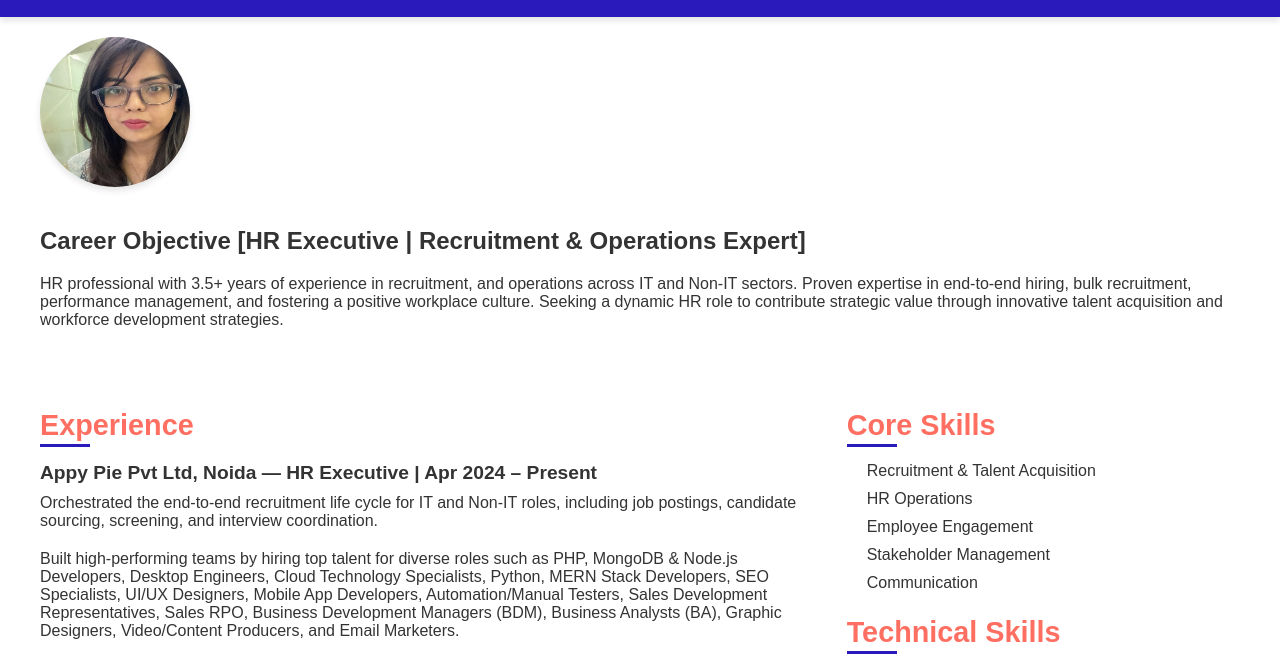
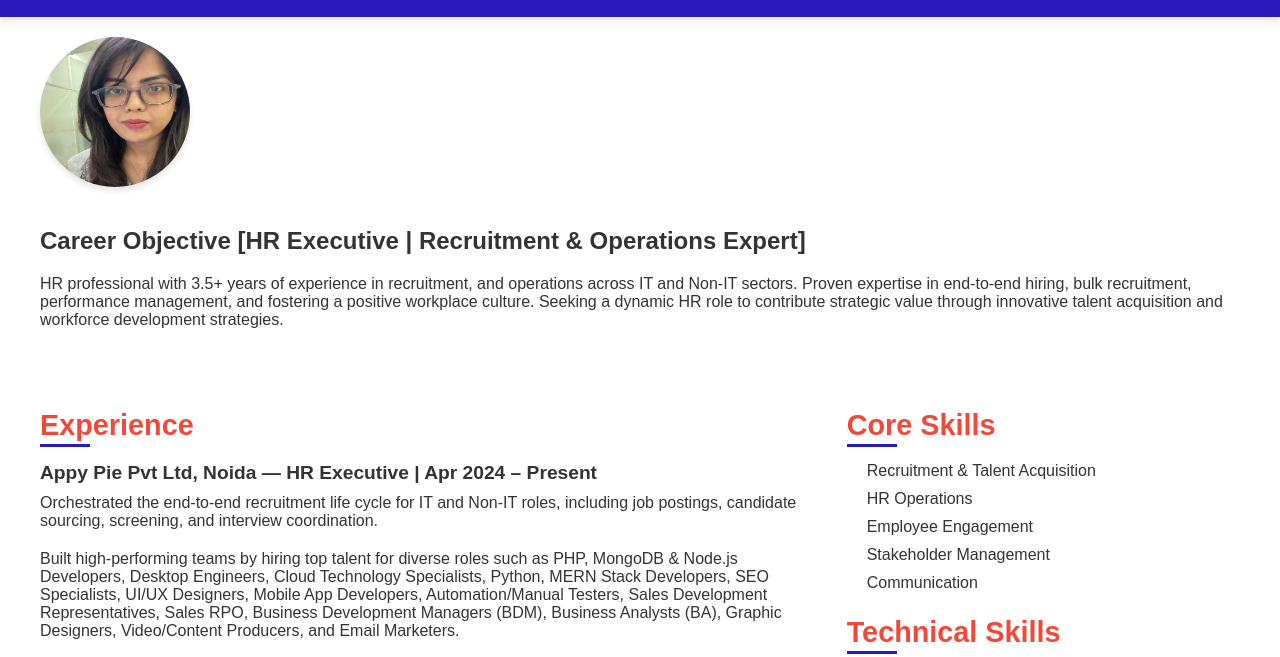
Before and after one commit to Paarasguptaa/NV-portfolio, a plain HTML site: page Neha website/index.html in a window 1280 px wide. Shown: the part 95-752 px from the top of the page. Drawn offline with Linux system fonts and the light colour scheme.

Commit message:
some twicks

```diff
--- a/Neha website/index.html
+++ b/Neha website/index.html
@@ -9,7 +9,7 @@
     <style>
         :root {
             --background-color: #ffffff;
-            --accent-color: #FF6F61;
+            --accent-color: #f14839;
             --highlight-color: #2a1abc;
             --text-color: #333;
             --header-background: #2a1abc;
```
